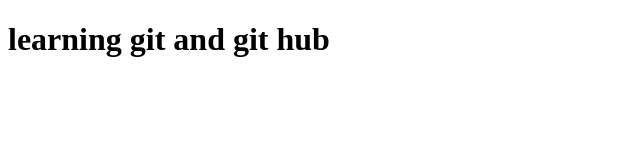
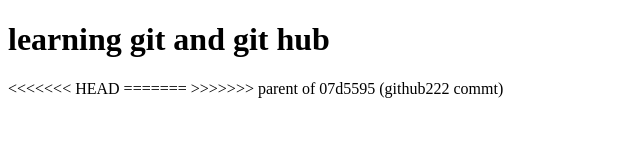
Before and after one commit to Mohit202720/learning_git, a plain HTML site: page index.html in a window 1280 px wide. Shown: the whole page, without its empty margins (0-640 px from the left). Drawn offline with Linux system fonts and the light colour scheme.

```diff
--- a/index.html
+++ b/index.html
@@ -7,5 +7,9 @@
 </head>
 <body>
     <h1>learning git and git hub</h1>
+<<<<<<< HEAD
+=======
+
+>>>>>>> parent of 07d5595 (github222 commt)
 </body>
 </html>
```
